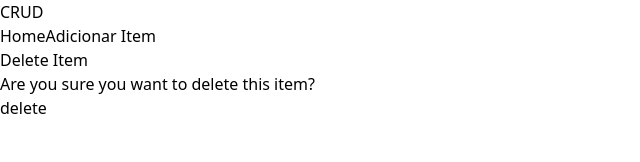
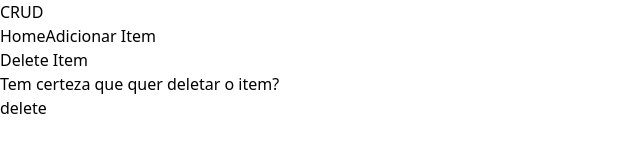
Before and after one commit to willianifms/projectCRUD, a React (Vite) app: page /delete/1 in a window 1280 px wide. Shown: the top 162 px of the page, without its empty margins (0-640 px from the left). Built offline with nearby package versions, Linux system fonts and the light colour scheme.

Commit message:
Perf: Usabilidade

```diff
--- a/src/components/CreateItem.tsx
+++ b/src/components/CreateItem.tsx
@@ -23,9 +23,9 @@ const CreateItem: React.FC = () => {
 
       setDescription("");
 
-      alert("Item added successfully!");
+      alert("Cadastrado com sucesso");
     } catch (error) {
-      console.error("Error adding item: ", error);
+      console.error("Error ao cadastrar item: ", error);
     }
   };
 
--- a/src/components/DeleteItem.tsx
+++ b/src/components/DeleteItem.tsx
@@ -1,9 +1,6 @@
 import React from "react";
-
 import { doc, deleteDoc } from "firebase/firestore";
-
 import { db } from "../firebase";
-
 import { useNavigate } from "react-router-dom";
 
 interface DeleteItemProps {
@@ -17,11 +14,11 @@ const DeleteItem: React.FC<DeleteItemProps> = ({ id }) => {
     try {
       await deleteDoc(doc(db, "items", id));
 
-      alert("Item deleted successfully!");
+      alert("Deletado com sucesso");
 
       navigate("/");
     } catch (error) {
-      console.error("Error deleting item: ", error);
+      console.error("Erro ao deletar ", error);
     }
   };
 
@@ -29,7 +26,7 @@ const DeleteItem: React.FC<DeleteItemProps> = ({ id }) => {
     <div className="bg-white shadow-md rounded px-8 pt-6 pb-8 mb-4">
       <h2 className="text-2xl font-bold mb-4">Delete Item</h2>
 
-      <p className="mb-4">Are you sure you want to delete this item?</p>
+      <p className="mb-4">Tem certeza que quer deletar o item?</p>
 
       <button
         onClick={handleDelete}
```
